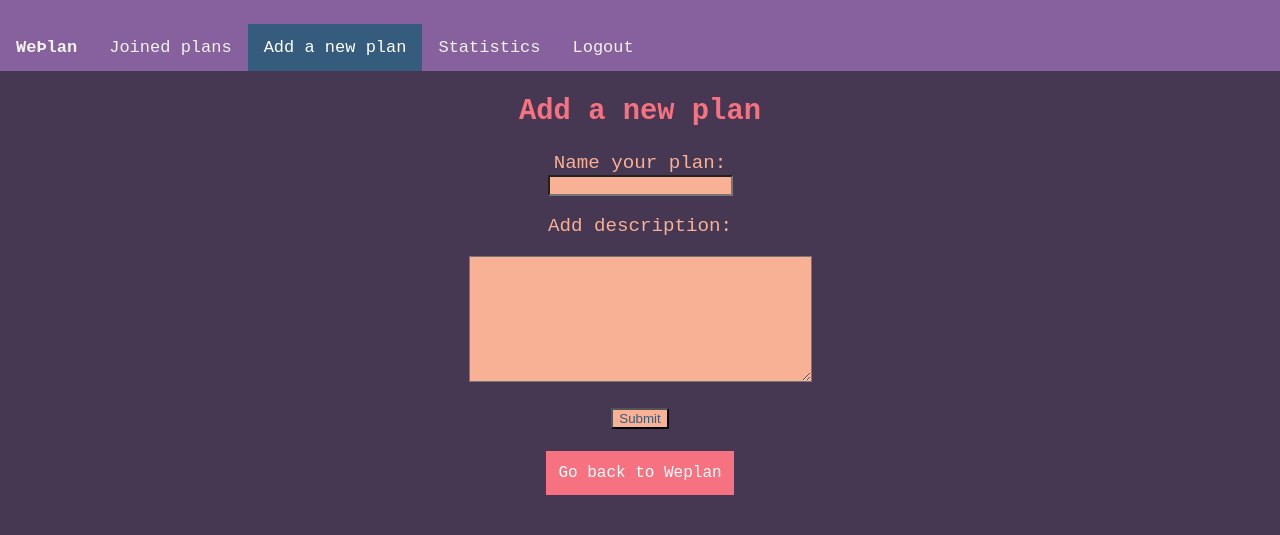
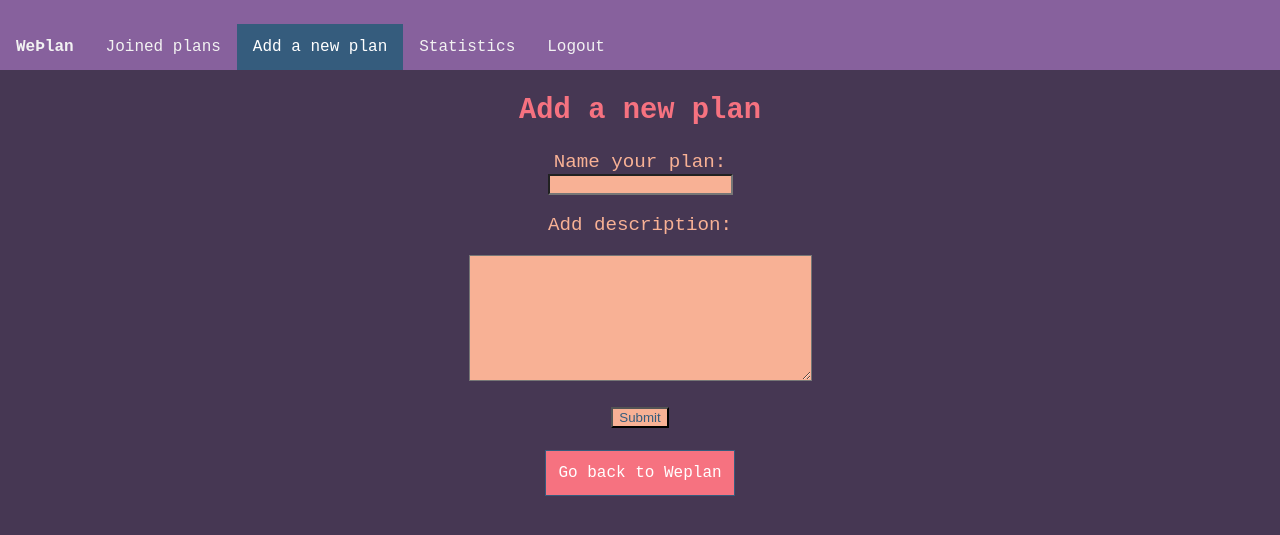
Before and after one commit to lowdodo/tsoha-weplan, a Flask app: page /addplan in a window 1280 px wide. Shown: the top 535 px of the page. Run offline with Flask 3, Linux system fonts and the light colour scheme.

Commit message:
pushed things around

```diff
--- a/static/style.css
+++ b/static/style.css
@@ -2,9 +2,9 @@ body {
     margin: auto;
     text-align: center;
     font-family: 'Courier New', Courier, monospace;
-    background-color:  #463753;
+    background-color: #463753;
     color: #f8b195;
-    font-size:larger
+    font-size: larger;
 }
 
 h1, h2, h3, h4 {
@@ -15,34 +15,30 @@ a {
     color: #f8b195;
 }
 
-a:hover{
-    color:#f67280
+a:hover {
+    color: #f67280;
 }
 
 div.description {
     white-space: pre-line;
 }
 
-textarea{
-    color:#355c7d;
-    background-color: #f8b195;
-}
-
-input{
-    color:#355c7d;
+textarea,
+input {
+    color: #355c7d;
     background-color: #f8b195;
 }
 
 button.submitbutton,
 a.go-back-link {
     background-color: #f67280;
-    border: #355c7d;
+    border: 1px solid #355c7d; /* Added border style */
     color: white;
     text-align: center;
     padding: 1%;
     text-decoration: wavy;
     display: inline-block;
-    font-size:medium;
+    font-size: medium;
     margin: 3px 1px;
     cursor: pointer;
 }
@@ -54,7 +50,7 @@ a.go-back-link {
 
 .subbox {
     border: 4px solid #f67280;
-    padding: 15px;
+    padding: 14px;
     margin: 15px;
     background-color: #f8b195;
 }
@@ -75,7 +71,7 @@ a.go-back-link {
     text-align: center;
     padding: 14px 16px;
     text-decoration: none;
-    font-size: 17px;
+    font-size: medium;
 }
 
 .topnav a:hover {
@@ -84,6 +80,6 @@ a.go-back-link {
 }
 
 .topnav a.active {
-    background-color:#355c7d;
+    background-color: #355c7d;
     color: white;
 }
```
Lines whose indentation alone changed are shown as unchanged.
